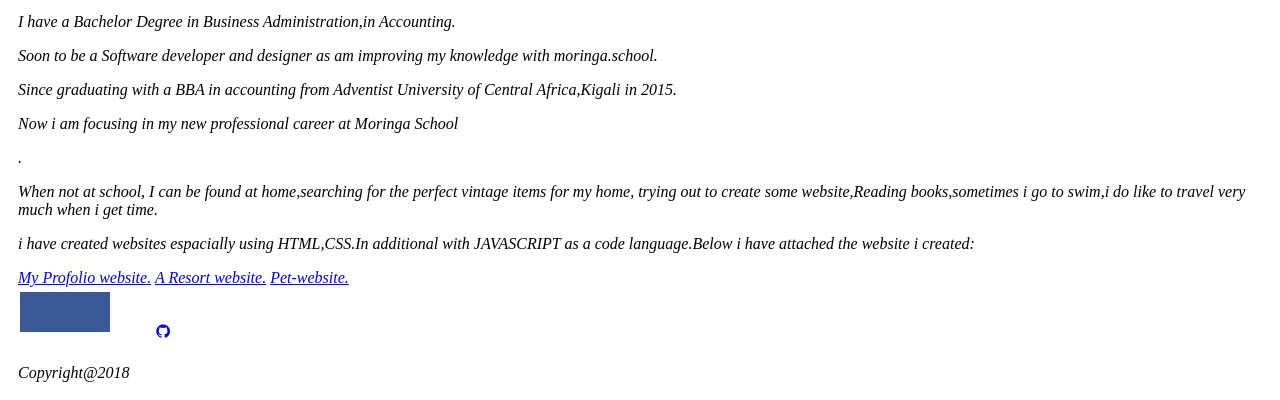
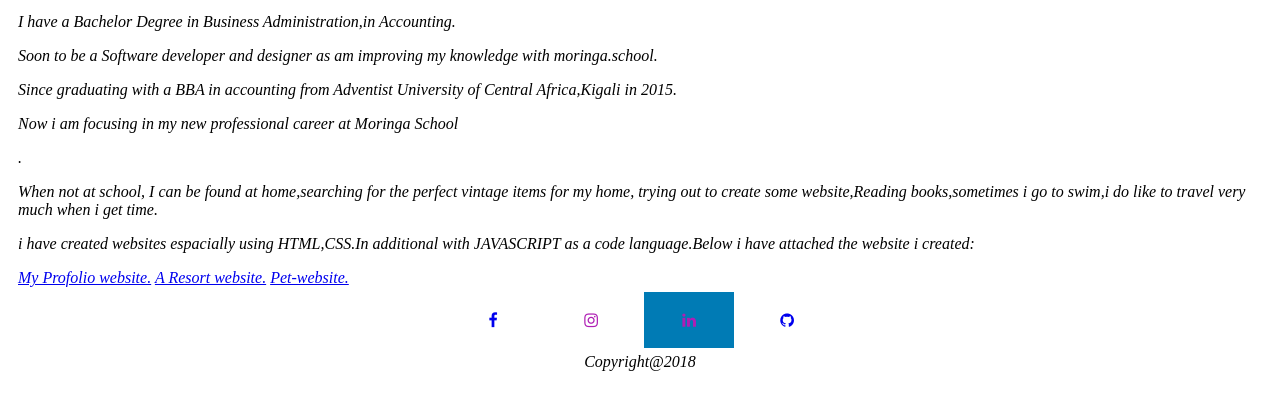
Before and after one commit to Queen-Uwitonze/my-first-website, a plain HTML site: page index.html in a window 1280 px wide. Shown: the part 641-1041 px from the top of the page. Drawn offline with Linux system fonts and the light colour scheme; files that its build step writes are made by us from their sources; files whose address does not match are found by name.

Commit message:
styling my social media

```diff
--- a/index.html
+++ b/index.html
@@ -39,8 +39,9 @@
             </div>
         </div>
         <div class="social">
-                <a href="uwitonzeq@gmail.com" class="fa fa-gmail"></a>
-
+                <a href="https://www.facebook.com/Kabengera Queen" class="fa fa-facebook"></a>
+                <a href="https://www.instagram.com/Kabengera Queen" class="fa fa-instagram"></a>
+                <a href="https://www.linkedin.com/uwitonze queen" class="fa fa-linkedin"></a>
                 <a href="https://github.com/Queen-Uwitonze" class="fa fa-github"></a>
         <!--lisence i am using-->
         <footer>Copyright@2018</footer>
--- a/my-first-website.css
+++ b/my-first-website.css
@@ -35,3 +35,6 @@ h1{
   .fa-instagram{
     color:  rgb(175, 30, 180);
   }
+  .social{
+      text-align: center;
+  }
```
